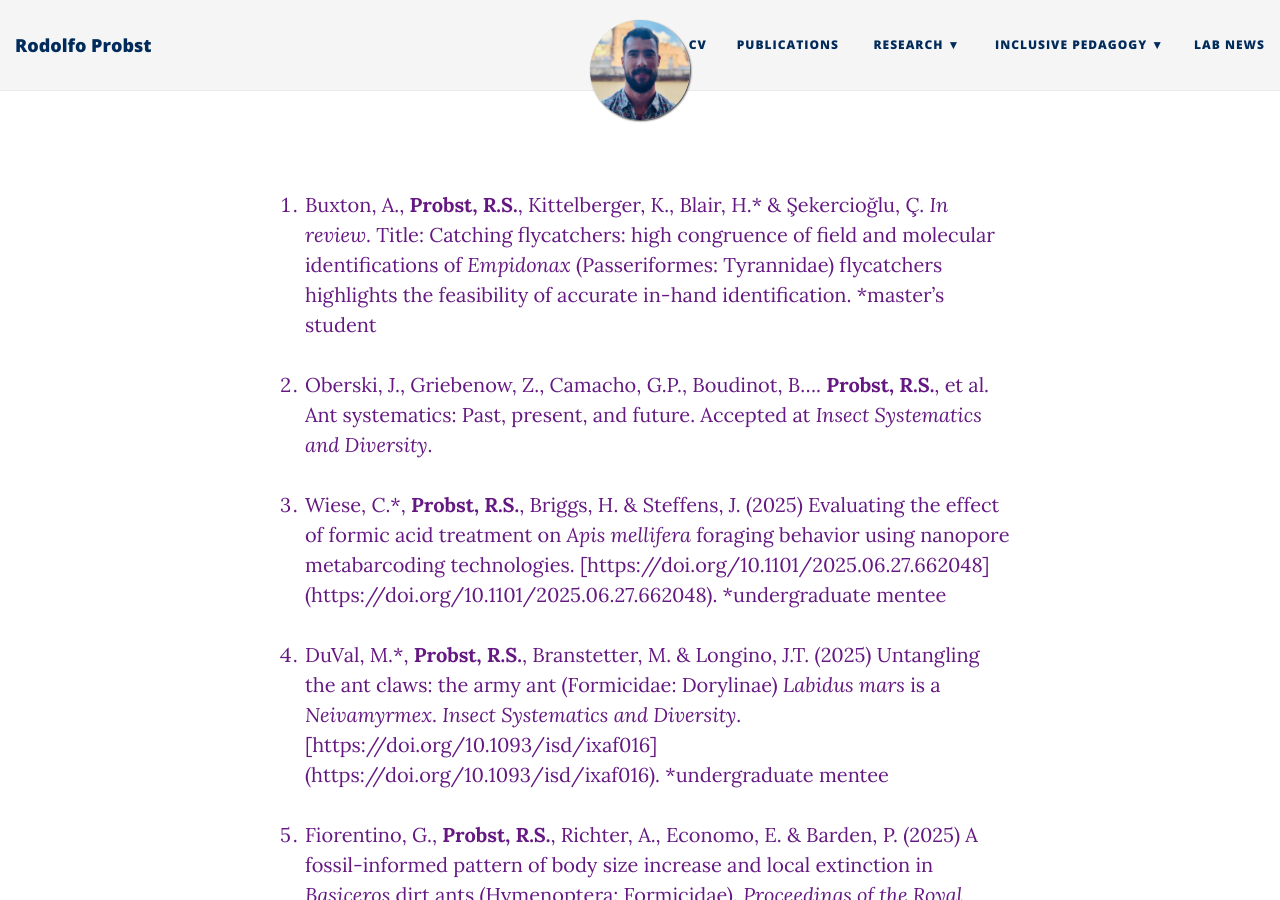
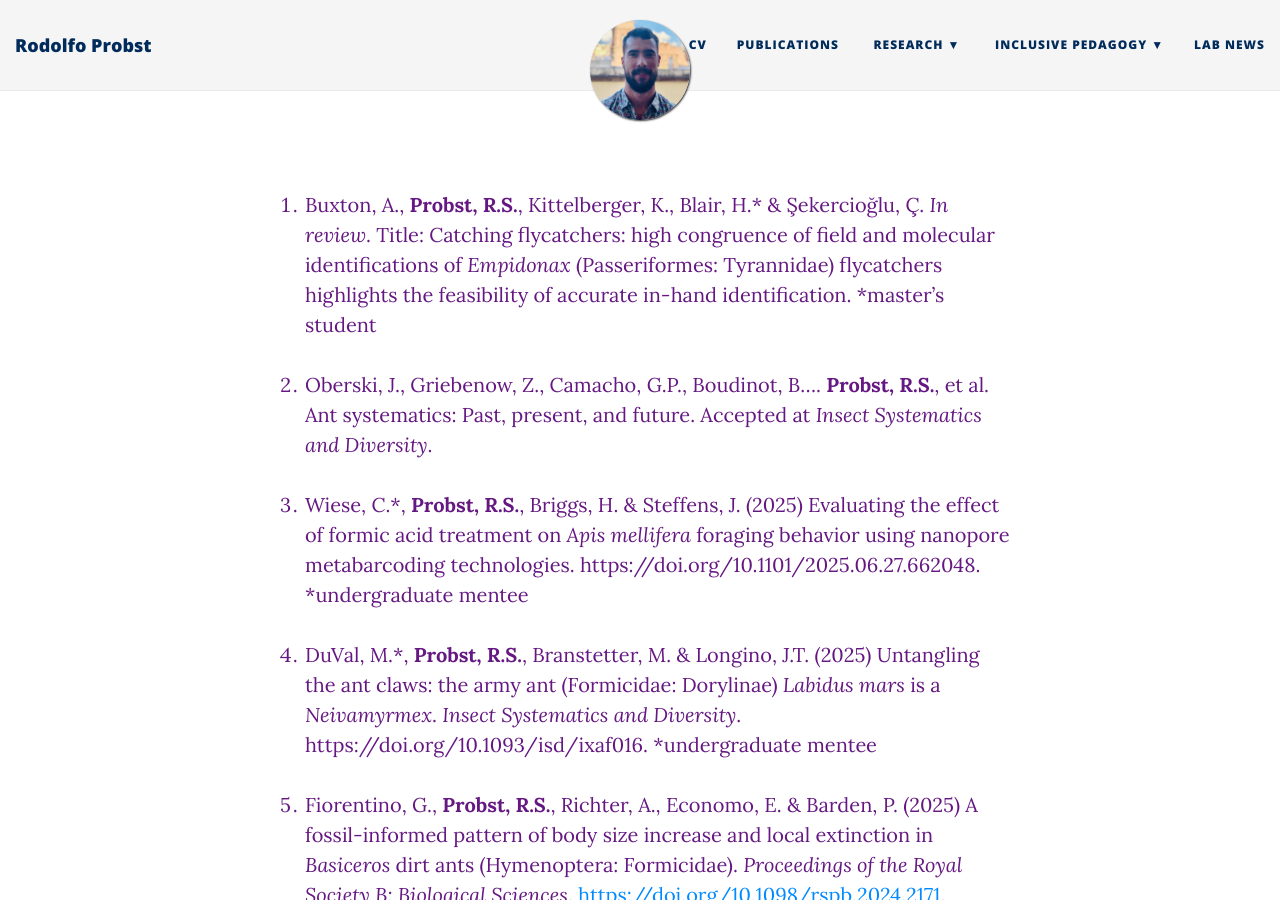
Before and after one commit to probstrodolfo/probstrodolfo.github.io, a Jekyll site: the page built from publications.md, in a window 1280 px wide and 900 px high. Built offline with Jekyll 4.4.1, drawn with Linux system fonts in a browser that asks for light colours; nearby versions of some CDN libraries; some of the changed lines change nothing that is shown.

Commit message:
Update publications.md

```diff
--- a/publications.md
+++ b/publications.md
@@ -6,9 +6,9 @@
 
 2. Oberski, J., Griebenow, Z., Camacho, G.P., Boudinot, B.... **Probst, R.S.**, et al. Ant systematics: Past, present, and future. Accepted at _Insect Systematics and Diversity_.
 
-3. Wiese, C.*, **Probst, R.S.**, Briggs, H. & Steffens, J. (2025) Evaluating the effect of formic acid treatment on _Apis mellifera_ foraging behavior using nanopore metabarcoding technologies. [https://doi.org/10.1101/2025.06.27.662048] (https://doi.org/10.1101/2025.06.27.662048). *undergraduate mentee
+3. Wiese, C.*, **Probst, R.S.**, Briggs, H. & Steffens, J. (2025) Evaluating the effect of formic acid treatment on _Apis mellifera_ foraging behavior using nanopore metabarcoding technologies. https://doi.org/10.1101/2025.06.27.662048. *undergraduate mentee
 
-4. DuVal, M.*, **Probst, R.S.**, Branstetter, M. & Longino, J.T. (2025) Untangling the ant claws: the army ant (Formicidae: Dorylinae) _Labidus mars_ is a _Neivamyrmex_. _Insect Systematics and Diversity_. [https://doi.org/10.1093/isd/ixaf016] (https://doi.org/10.1093/isd/ixaf016). *undergraduate mentee
+4. DuVal, M.*, **Probst, R.S.**, Branstetter, M. & Longino, J.T. (2025) Untangling the ant claws: the army ant (Formicidae: Dorylinae) _Labidus mars_ is a _Neivamyrmex_. _Insect Systematics and Diversity_. https://doi.org/10.1093/isd/ixaf016. *undergraduate mentee
 
 5. Fiorentino, G., **Probst, R.S.**, Richter, A., Economo, E. & Barden, P. (2025) A fossil-informed pattern of body size increase and local extinction in _Basiceros_ dirt ants (Hymenoptera: Formicidae). _Proceedings of the Royal Society B: Biological Sciences_. [https://doi.org/10.1098/rspb.2024.2171](https://doi.org/10.1098/rspb.2024.2171).
 
```
